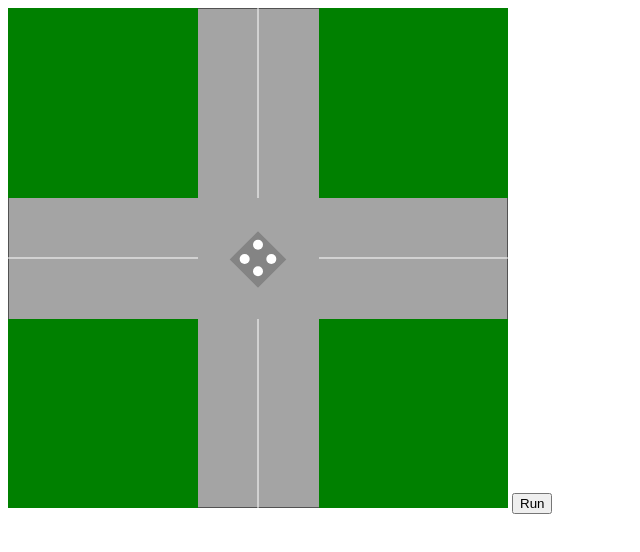
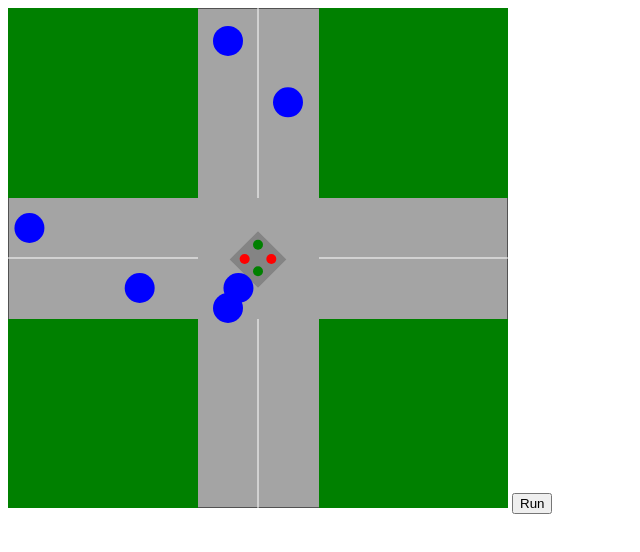
Before and after one commit to akozyr/crossroads-gpss-js, a plain HTML site: page index.html in a window 1280 px wide. Both pictures are taken after a click on the button "Run". Shown: the whole page, without its empty margins (0-640 px from the left). Drawn offline with Linux system fonts and the light colour scheme.

Commit message:
* Add `TrafficLight` module

```diff
--- a/animate.js
+++ b/animate.js
@@ -1,6 +1,5 @@
 function step()
 {
-  if (activeCars.length > 0) {
   for (var i = 0; i < activeCars.length; i++) {
     var currentCar = activeCars[i]
 
@@ -16,7 +15,4 @@ function step()
   }
 
   requestAnimationFrameID = requestAnimationFrame(step)
-  } else {
-    cancelAnimationFrame(requestAnimationFrameID)
 }
-}
--- a/index.html
+++ b/index.html
@@ -9,6 +9,7 @@
     <button onclick="startAnimation()">Run</button>
 
     <script src="./fillMap.js"></script>
+    <script src="./trafficLight.js"></script>
     <script src="./cars.js"></script>
     <script src="./animate.js"></script>
     <script src="./main.js"></script>
--- a/main.js
+++ b/main.js
@@ -1,16 +1,31 @@
 var roadRoutes = generateRoadRoutes(svg, ns)
+var trafficLight = null
 var activeCars = []
-var requestAnimationFrameID
+var requestAnimationFrameID = null
 
 function startAnimation()
 {
   // GPSS variables
-  var carsNumber = 10
-  var carGenerationDelay = 100
+  var carsNumber = 20
+  var carGenerationDelay = 300
+  var trafficLightColorChangingTime = 2000
 
   requestAnimationFrameID = requestAnimationFrame(step)
 
-  for (var i = 0; i < carsNumber; i++) {
-    setTimeout(generateCar(svg, ns, i), carGenerationDelay)
-  }
+  var currentCarId = 0
+  var timerCarId = setInterval(() => {
+    generateCar(svg, ns, currentCarId++)
+  }, carGenerationDelay)
+
+  trafficLight = new TrafficLight()
+  trafficLight.changeLight()
+
+  var timertTrafficLight = setInterval(() => {
+    trafficLight.changeLight()
+  }, trafficLightColorChangingTime)
+
+  setTimeout(() => {
+    clearInterval(timerCarId)
+    clearInterval(timertTrafficLight)
+  }, carsNumber * carGenerationDelay)
 }
--- /dev/null
+++ b/trafficLight.js
@@ -0,0 +1,49 @@
+function TrafficLight()
+{
+  const yellowDuration = 300
+
+  // possible values:
+  // 0 - red, 1 - yellow, 2 - green
+  this.horizontalColor = 0
+  this.verticalColor = 2
+  this.trafficLightColorChangingTime
+
+  this.changeLight = () => {
+    this.setVerticalGroupColor(1)
+    this.setHorizontalGroupColor(1)
+
+    setTimeout(() => {
+      if (this.horizontalColor == 0) {
+        this.verticalColor = 0
+        this.horizontalColor = 2
+
+        this.setVerticalGroupColor(0)
+        this.setHorizontalGroupColor(2)
+      } else {
+        this.verticalColor = 2
+        this.horizontalColor = 0
+
+        this.setVerticalGroupColor(2)
+        this.setHorizontalGroupColor(0)
+      }
+    }, yellowDuration)
+  }
+
+  this.setHorizontalGroupColor = (colorId) => {
+    for (var i = 0; i < trafficLightHorizontalGroup.childNodes.length; i++) {
+      trafficLightHorizontalGroup.childNodes[i].setAttribute('fill', this.getColorLabel(colorId))
+    }
+  }
+
+  this.setVerticalGroupColor = (colorId) => {
+    for (var i = 0; i < trafficLightVerticalGroup.childNodes.length; i++) {
+      trafficLightVerticalGroup.childNodes[i].setAttribute('fill', this.getColorLabel(colorId))
+    }
+  }
+
+  this.getColorLabel = (colorId) => {
+    var colorLabels = ['red', 'yellow', 'green']
+
+    return colorLabels[colorId]
+  }
+}
```
Lines whose indentation alone changed are shown as unchanged.
